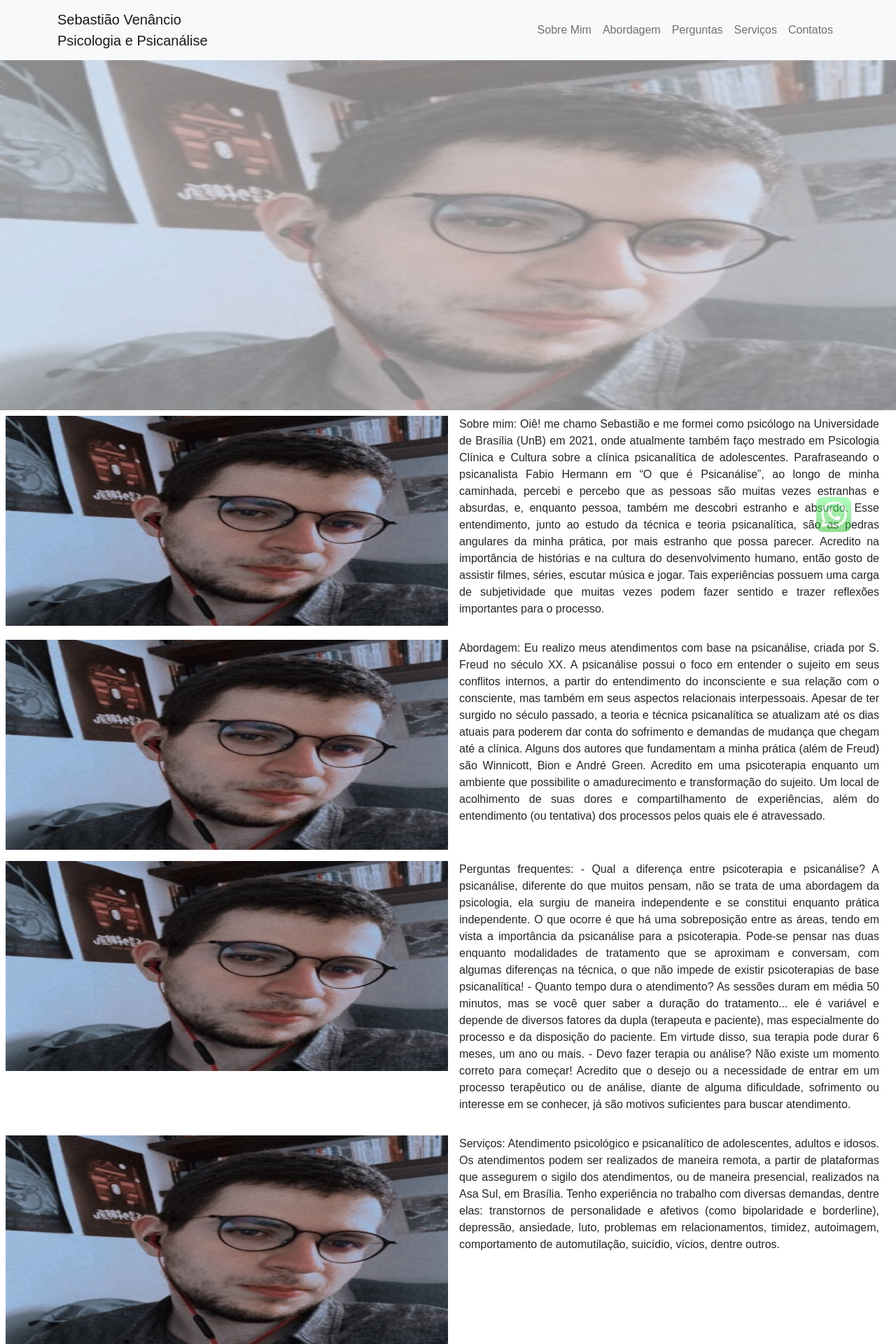
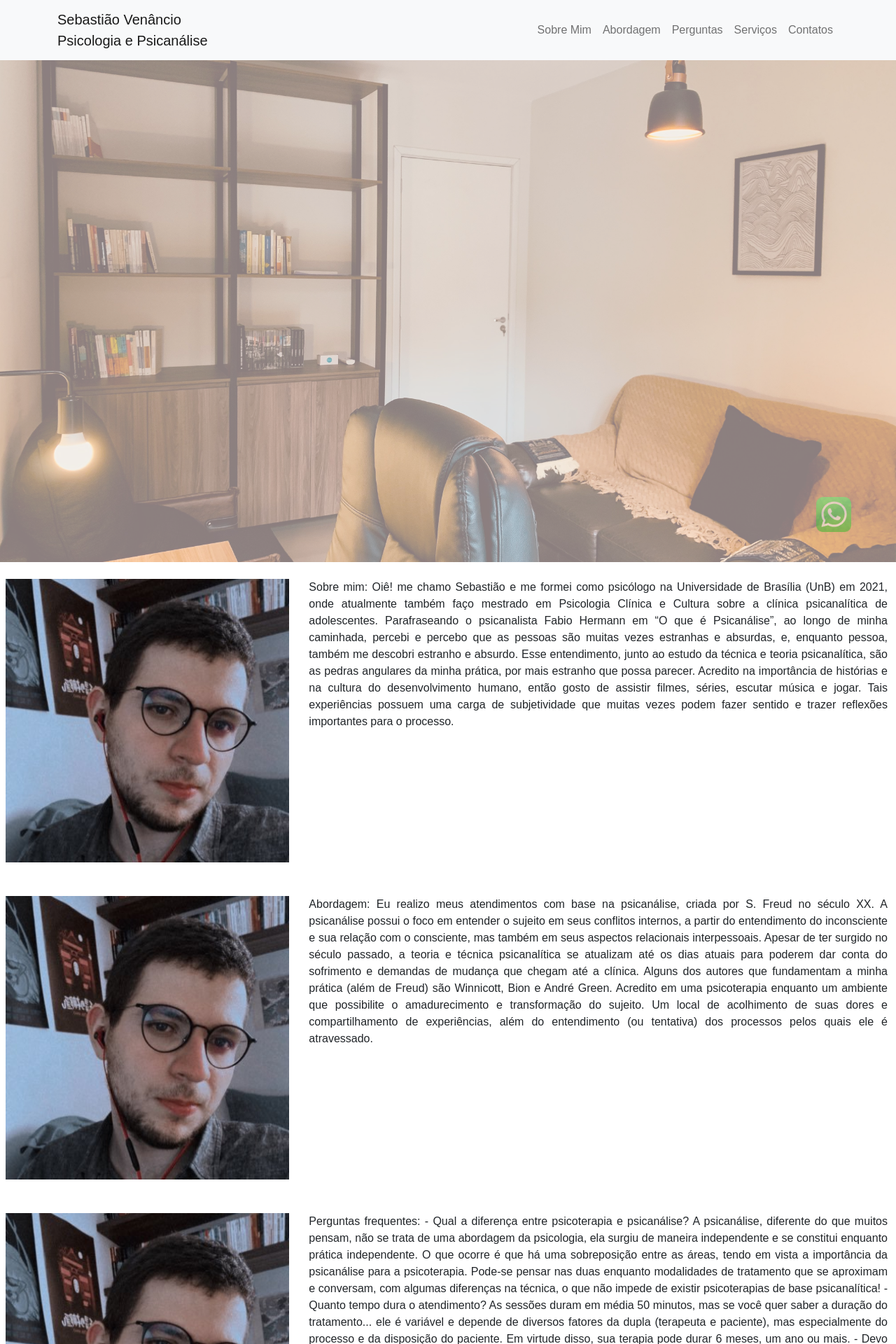
Before and after one commit to adriyear99/psi-sebs-landing-page, a React (Create React App) app in the folder sebs-page/: page / in a window 1280 px wide. Shown: the top 1920 px of the page at 70% size. Built offline with nearby package versions, Linux system fonts and the light colour scheme.

Commit message:
Correção responsividade para todos os tamanhos de tela

```diff
--- a/sebs-page/src/App.css
+++ b/sebs-page/src/App.css
@@ -14,5 +14,6 @@
   /* max-width:100%;
   height:auto;
   object-fit: fill; */
-  height:300px;
+  height:auto;
+  max-width: 100%;
 }
--- a/sebs-page/src/App.js
+++ b/sebs-page/src/App.js
@@ -12,7 +12,7 @@ import Contato from './components/Contato'
 
 const App = () => {
   return (
-    <div className="app">
+    <div className="app no-padding">
       <Header/>
       <Main/>
       <Whatsapp/>
--- a/sebs-page/src/components/Abordagem.js
+++ b/sebs-page/src/components/Abordagem.js
@@ -2,19 +2,21 @@ import React from "react"
 
 function Abordagem() {
     return (
-        <div className="d-flex flex-row p-2 col-12">
+        <div className="p-2 my-3">
+            <div className="row">
                 <img
                     src={require("../assets/sebs.jpg")}
                     alt="Sebastião Venâncio"
-                className="imagem col-6"
+                    className="imagem col-12 col-md-4 mb-3"
                 />
-            <p className="col-6 px-3 text-justify">
+                <p className="col-12 col-md-8 px-3 text-justify">
                     Abordagem:
                     Eu realizo meus atendimentos com base na psicanálise, criada por S. Freud no século XX. A psicanálise possui o foco em entender o sujeito em seus conflitos internos, a partir do entendimento do inconsciente e sua relação com o consciente, mas também em seus aspectos relacionais interpessoais.
                     Apesar de ter surgido no século passado, a teoria e técnica psicanalítica se atualizam até os dias atuais para poderem dar conta do sofrimento e demandas de mudança que chegam até a clínica. Alguns dos autores que fundamentam a minha prática (além de Freud) são Winnicott, Bion e André Green.
                     Acredito em uma psicoterapia enquanto um ambiente que possibilite o amadurecimento e transformação do sujeito. Um local de acolhimento de suas dores e compartilhamento de experiências, além do entendimento (ou tentativa) dos processos pelos quais ele é atravessado.
                 </p>
             </div>
+        </div>
     );
 }
 
--- a/sebs-page/src/components/About.js
+++ b/sebs-page/src/components/About.js
@@ -3,20 +3,23 @@ import React from "react"
 
 function About() {
     return (
-        <div className="d-flex flex-row p-2 col-12">
+        <div className="p-2 my-3">
+            <div className="row">
                 <img
                     src={require("../assets/sebs.jpg")}
                     alt="Sebastião Venâncio"
-                className="imagem col-6"
+                    className="imagem col-12 col-md-4 mb-3"
                 />
 
-            <p className="col-6 px-3 text-right text-justify">
+                <p className="col-12 col-md-8 px-3 text-justify">
                     Sobre mim:
                     Oiê! me chamo Sebastião e me formei como psicólogo na Universidade de Brasília (UnB) em 2021, onde atualmente também faço mestrado em Psicologia Clínica e Cultura sobre a clínica psicanalítica de adolescentes.
                     Parafraseando o psicanalista Fabio Hermann em “O que é Psicanálise”, ao longo de minha caminhada, percebi e percebo que as pessoas são muitas vezes estranhas e absurdas, e, enquanto pessoa, também me descobri estranho e absurdo.
                     Esse entendimento, junto ao estudo da técnica e teoria psicanalítica, são as pedras angulares da minha prática, por mais estranho que possa parecer.
                     Acredito na importância de histórias e na cultura do desenvolvimento humano, então gosto de assistir filmes, séries, escutar música e jogar. Tais experiências possuem uma carga de subjetividade que muitas vezes podem fazer sentido e trazer reflexões importantes para o processo.
                 </p>
+
+            </div>
         </div>
     );
 }
--- a/sebs-page/src/components/Contato.js
+++ b/sebs-page/src/components/Contato.js
@@ -2,13 +2,14 @@ import React from "react"
 
 function Contato() {
     return (
-        <div className="d-flex flex-row p-2 col-12">
+        <div className="p-2 my-3">
+            <div className="row">
                 <img
                     src={require("../assets/sebs.jpg")}
                     alt="Sebastião Venâncio"
-                className="imagem col-6"
+                    className="imagem col-12 col-md-4 mb-3"
                 />
-            <p className="col-6 px-3 text-justify">
+                <p className="col-12 col-md-8 px-3 text-justify">
                     Contato:
                     Agende sua sessão ou mande uma mensagem para tirar dúvidas :)
                     (61) 983733961
@@ -16,8 +17,8 @@ function Contato() {
                     SEPS 705/ 905 Sul Ed. Mont Blanc, Sala 140 – Asa Sul, Brasília
                     Pré-agendamento:
                     https://forms.gle/5XMoLTPF9yMgoJaf7
-
                 </p>
+            </div>
         </div>
     );
 }
--- a/sebs-page/src/components/Header.js
+++ b/sebs-page/src/components/Header.js
@@ -13,8 +13,8 @@ const Header = () => {
 
 
     useEffect(()=>{
-        console.log("Height: ",height)
-        console.log("Width: ",width)
+        // console.log("Height: ",height)
+        // console.log("Width: ",width)
 
     },[height,width])
 
@@ -27,30 +27,7 @@ const Header = () => {
 
     return (
         <div>
-            {width < 550 ?
-                <Navbar bg="light" expand="lg">
-                    <Container fluid>
-                        <Navbar.Brand href="#home">
-                            Sebastião Venâncio<br/>
-                            Psicologia e Psicanálise
-                        </Navbar.Brand>
-                        <Navbar.Toggle aria-controls="navbarScroll" />
-                        <Navbar.Collapse id="navbarScroll">
-                            <Nav className="me-auto my-2 my-lg-0 texto" style={{ maxHeight: '200px' }} navbarScroll>
-                                    <NavDropdown.Item href="#action3">Sobre Mim</NavDropdown.Item>
-                                    <NavDropdown.Item href="#action4">Abordagem</NavDropdown.Item>
-                                    <NavDropdown.Item href="#action4">Perguntas</NavDropdown.Item>
-                                    <NavDropdown.Item href="#action4">Serviços</NavDropdown.Item>
-                                    <NavDropdown.Item href="#action4">Contatos</NavDropdown.Item>
-                                    <NavDropdown.Divider/>
-                                    <NavDropdown.Item href="#">Voltar para o topo</NavDropdown.Item>
-                            </Nav>
-                        </Navbar.Collapse>
-                    </Container>
-                </Navbar>
-
-            :
-
+            {width > 720 &&
                 <Navbar className='bg-light navigation'>
                     <Container>
                         <Navbar.Brand href="#home">
--- a/sebs-page/src/components/Main.css
+++ b/sebs-page/src/components/Main.css
@@ -1,3 +1,11 @@
 .imagem-principal{
-    height:500px;
+    padding-top:56%;
+    width: 100%;
 }
+
+.menu-container{
+    max-width: 100%;
+    margin:0 auto;
+    background: url('../assets/sala.jpg') no-repeat center;
+    background-size: cover;
+}
--- a/sebs-page/src/components/Main.js
+++ b/sebs-page/src/components/Main.js
@@ -4,12 +4,13 @@ import './Main.css'
 
 function Main() {
     return (
-        <div className="opacity-50 col-12">
-            <img
-                className="d-block w-100 imagem-principal"
-                src={require("../assets/sebs.jpg")}
-                alt="Sebastião Venâncio"
-            />
+        <div className="menu-container opacity-50">
+            <div className="imagem-principal"/>
+            {/* <img
+                className="d-block w-100 imagem-principal img-responsive"
+                src={require("../assets/sala.jpg")}
+                alt="Sala de consulta Sebastião Venâncio"
+            /> */}
         </div>
 
 
--- a/sebs-page/src/components/Perguntas.js
+++ b/sebs-page/src/components/Perguntas.js
@@ -2,13 +2,14 @@ import React from "react"
 
 function Perguntas() {
     return (
-        <div className="d-flex flex-row p-2 col-12">
+        <div className="p-2 my-3">
+            <div className="row">
                 <img
                     src={require("../assets/sebs.jpg")}
                     alt="Sebastião Venâncio"
-                className="imagem col-6"
+                    className="imagem col-12 col-md-4 mb-3"
                 />
-            <p className="col-6 px-3 text-justify">
+                <p className="col-12 col-md-8 px-3 text-justify">
                     Perguntas frequentes:
                     - Qual a diferença entre psicoterapia e psicanálise?
                     A psicanálise, diferente do que muitos pensam, não se trata de uma abordagem da psicologia, ela surgiu de maneira independente e se constitui enquanto prática independente. O que ocorre é que há uma sobreposição entre as áreas, tendo em vista a importância da psicanálise para a psicoterapia.
@@ -19,6 +20,7 @@ function Perguntas() {
                     Não existe um momento correto para começar! Acredito que o desejo ou a necessidade de entrar em um processo terapêutico ou de análise, diante de alguma dificuldade, sofrimento ou interesse em se conhecer, já são motivos suficientes para buscar atendimento.
                 </p>
             </div>
+        </div>
     );
 }
 
--- a/sebs-page/src/components/Servicos.js
+++ b/sebs-page/src/components/Servicos.js
@@ -2,18 +2,20 @@ import React from "react"
 
 function Servicos() {
     return (
-        <div className="d-flex flex-row p-2 col-12">
+        <div className="p-2 my-3">
+            <div className="row">
                 <img
                     src={require("../assets/sebs.jpg")}
                     alt="Sebastião Venâncio"
-                className="imagem col-6"
+                    className="imagem col-12 col-md-4 mb-3"
                 />
-            <p className="col-6 px-3 text-justify">
+                <p className="col-12 col-md-8 px-3 text-justify">
                     Serviços:
                     Atendimento psicológico e psicanalítico de adolescentes, adultos e idosos. Os atendimentos podem ser realizados de maneira remota, a partir de plataformas que assegurem o sigilo dos atendimentos, ou de maneira presencial, realizados na Asa Sul, em Brasília.
                     Tenho experiência no trabalho com diversas demandas, dentre elas: transtornos de personalidade e afetivos (como bipolaridade e borderline), depressão, ansiedade, luto, problemas em relacionamentos, timidez, autoimagem, comportamento de automutilação, suicídio, vícios, dentre outros.
                 </p>
             </div>
+        </div>
     );
 }
 
```
Also changed, not shown: sebs-page/src/assets/sala.jpg (added). Lines whose indentation alone changed are shown as unchanged.
